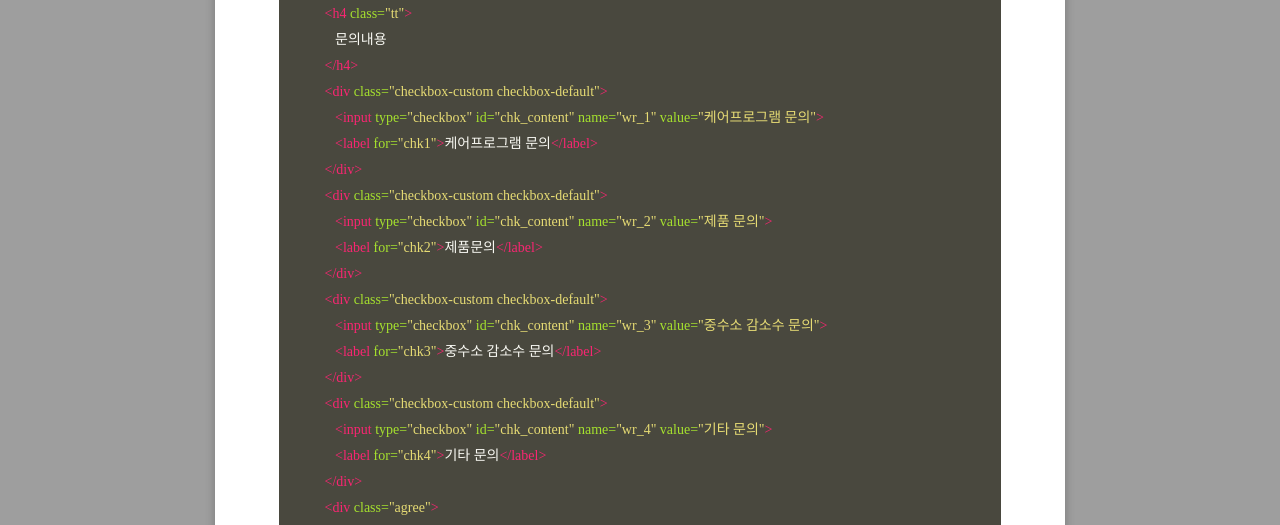
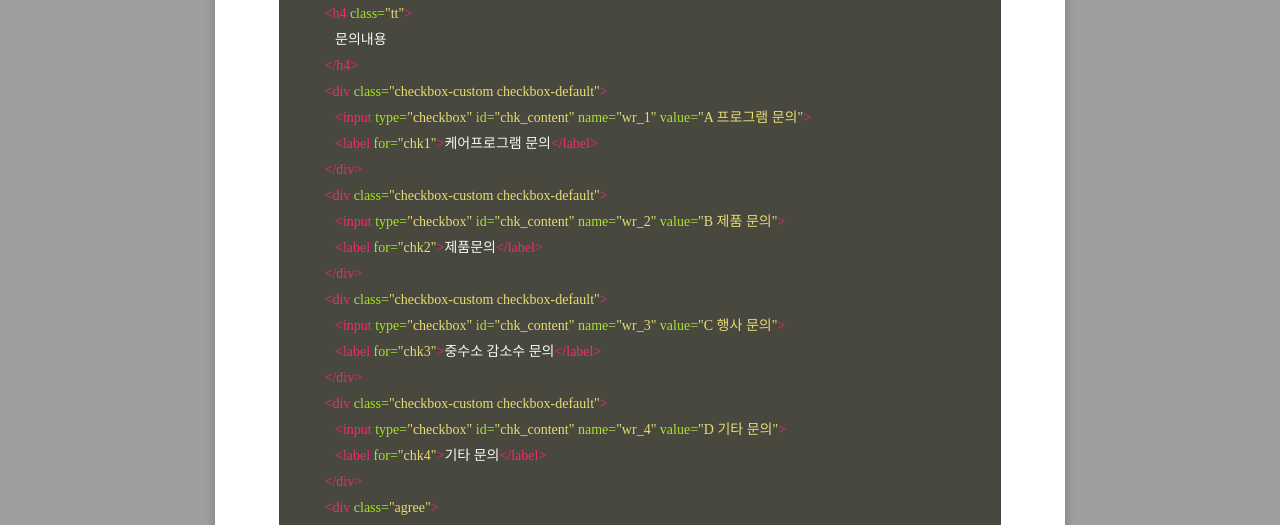
Before and after one commit to GayeonYoon/GayeonYoon.github.io, a Jekyll site: the page built from _posts/2021-08-05-MAIL_FORM.md, in a window 1280 px wide and 900 px high, scrolled down 1107 px. Shown: the part 150-675 px from the top of the window. Built offline with Jekyll 4.4.1, drawn with Linux system fonts in a browser that asks for light colours; some web fonts are replaced.

Commit message:
Update 2021-08-05-MAIL_FORM.md

```diff
--- a/_posts/2021-08-05-MAIL_FORM.md
+++ b/_posts/2021-08-05-MAIL_FORM.md
@@ -38,19 +38,19 @@ feature: /assets/img/php_logo.jpg
             문의내용
          </h4>
          <div class="checkbox-custom checkbox-default">
-            <input type="checkbox" id="chk_content" name="wr_1" value="케어프로그램 문의">
+            <input type="checkbox" id="chk_content" name="wr_1" value="A 프로그램 문의">
             <label for="chk1">케어프로그램 문의</label>
          </div>
          <div class="checkbox-custom checkbox-default">
-            <input type="checkbox" id="chk_content" name="wr_2" value="제품 문의">
+            <input type="checkbox" id="chk_content" name="wr_2" value="B 제품 문의">
             <label for="chk2">제품문의</label>
          </div>
          <div class="checkbox-custom checkbox-default">
-            <input type="checkbox" id="chk_content" name="wr_3" value="중수소 감소수 문의">
+            <input type="checkbox" id="chk_content" name="wr_3" value="C 행사 문의">
             <label for="chk3">중수소 감소수 문의</label>
          </div>
          <div class="checkbox-custom checkbox-default">
-            <input type="checkbox" id="chk_content" name="wr_4" value="기타 문의">
+            <input type="checkbox" id="chk_content" name="wr_4" value="D 기타 문의">
             <label for="chk4">기타 문의</label>
          </div>
          <div class="agree">
```
